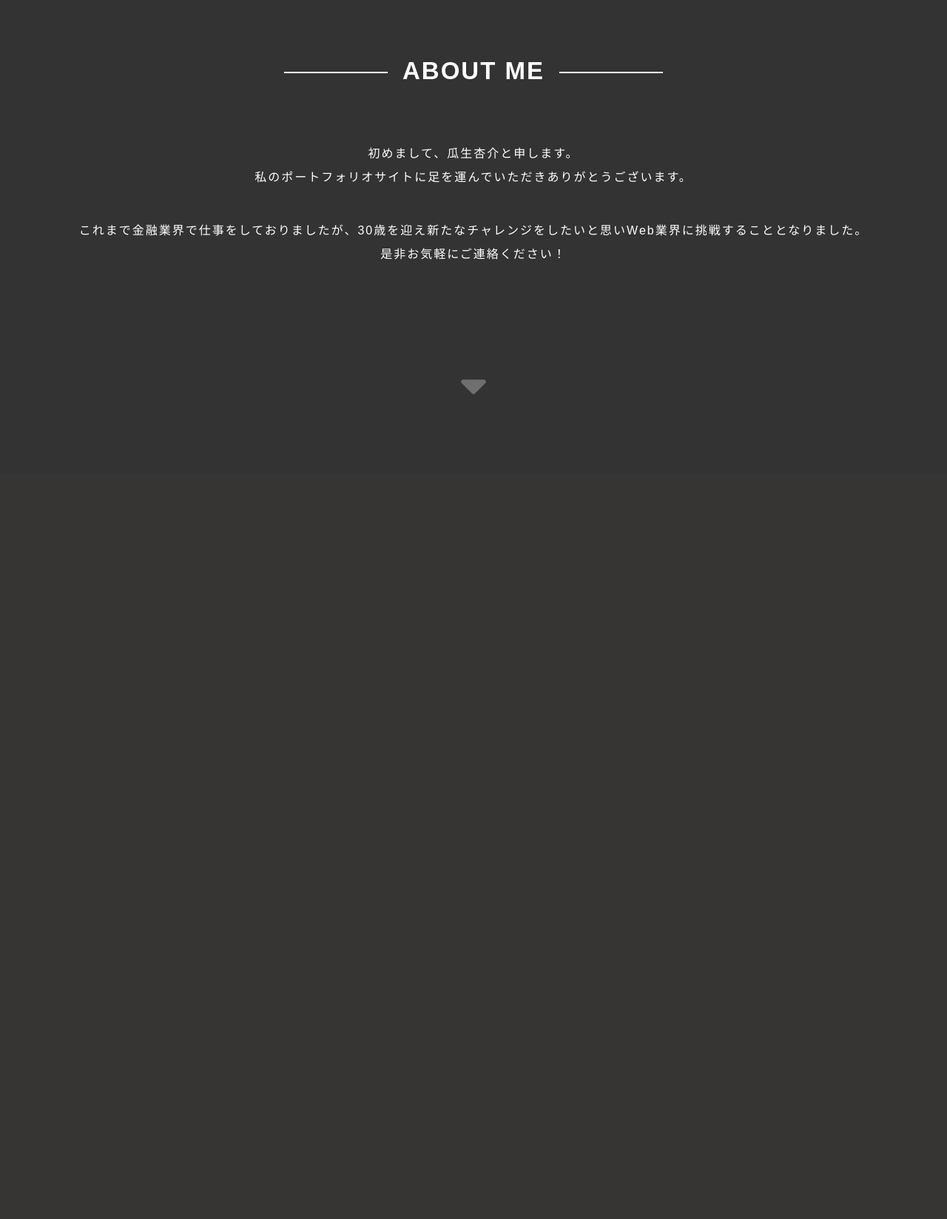
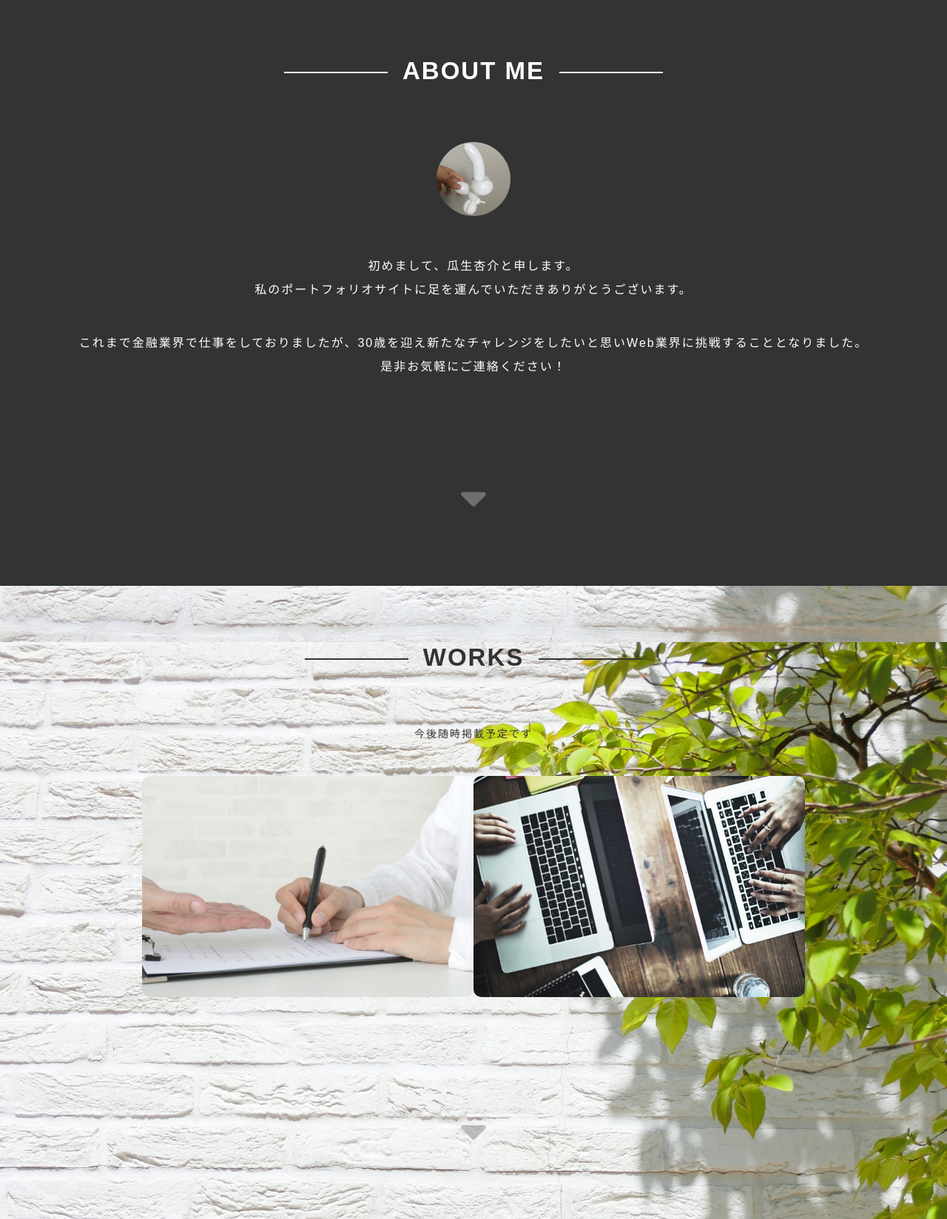
Before and after one commit to KyosukeUryu/portfolio_web, a PHP site: page / in a window 1280 px wide. Shown: the part 1052-2700 px from the top of the page at 74% size. Before the commit the page ends 1585 px from the top, so only its background shows below. Run offline with PHP 8.4, Linux system fonts and the light colour scheme; some libraries are stand-ins or nearby versions; some web fonts are replaced.

Commit message:
[add]worksセクション作成

```diff
--- a/css/style.css
+++ b/css/style.css
@@ -85,6 +85,17 @@ body {
   color: #fff;
   width: 100%;
 }
+.profile-image {
+  width: 100px;
+  height: 100px;
+  transform: rotate(90deg);
+  margin-bottom: 50px;
+  border-radius: 50%;
+  transition: box-shadow 0.4s;
+}
+.profile-image:hover {
+  box-shadow: 0 0 5px 2px rgba(255, 255, 255, 0.7);
+}
 .heading {
   padding: 80px;
   font-size: 3.3rem;
@@ -113,3 +124,85 @@ body {
   color: #fff;
 }
 /* ここまでabout */
+.works {
+  width: 100%;
+}
+.heading-even::before,
+.heading-even::after {
+  content: '';
+  display: inline-block;
+  height: 2px;
+  width: 140px;
+  margin: 0 20px;
+  vertical-align: middle;
+  background-color: #333;
+}
+.announce {
+  letter-spacing: 2px;
+  padding-bottom: 50px;
+}
+.works-contents {
+  width: 70%;
+  margin: 0 auto 60px;
+  display: table;
+  table-layout: fixed;
+}
+.work-box {
+  display: table-cell;
+  position: relative;
+  overflow: hidden;
+  border-radius: 10px;
+  margin-bottom: 50px;
+}
+.work-link {
+  display: block;
+  height: 100%;
+  width: 100%;
+}
+.work-link:hover {
+  box-shadow: 0 0 6px -1px rgba(0, 0, 0, 0.3);
+  opacity: 0.8;
+}
+.work-link::after {
+  content: 'Coming soon';
+  opacity: 0;
+  position: absolute;
+  display: block;
+  top: -150%;
+  left: 33%;
+  padding: 8px;
+  border: solid 3px #f59342;
+  font-size: 2.2rem;
+  font-weight: bold;
+  border-radius: 10%;
+  color: #f59342;
+  background-color: #333;
+  transition: all 1s ease-in-out;
+}
+.work-link:hover::after {
+  opacity: 1;
+  top: 40%
+}
+.work-box:hover .work-image {
+  transform: scale(1.1);
+}
+.work-image {
+  border-radius: 10px;
+  width: 100%;
+  display: block;
+  transition: transform 0.3s;
+  transform-origin:left bottom;
+}
+/* .work-image:hover {
+  transform: scale(1.2);
+} */
+/* .work-box::after {
+  content: '';
+  position: absolute;
+  top: 0;
+  left: 0;
+  width: 100%;
+  height: 427px;
+  background-color: rgba(0, 0, 0, 0.3);
+  border-radius:  10px;
+} */
--- a/index.html
+++ b/index.html
@@ -30,6 +30,7 @@
     <main>
       <section class="about" id="about">
         <h2 class="heading">ABOUT ME</h2>
+        <img class="profile-image" src="images/profile.jpeg" alt="自己紹介画像">
         <p class="about-text">
           初めまして、瓜生杏介と申します。<br>
           私のポートフォリオサイトに足を運んでいただきありがとうございます。
@@ -42,8 +43,24 @@
           <i class="arrow fas fa-sort-down"></i>
         </div>
       </section>
-      <section class="work">
-
+      <section class="work" id="work">
+        <h2 class="heading heading-even">WORKS</h2>
+        <p class="announce">今後随時掲載予定です</p>
+        <div class="works-contents">
+          <div class="work-box">
+            <a href="#" class="work-link">
+              <img class="work-image" src="images/work1.jpg" alt="仕事画像１">
+            </a>
+          </div>
+          <div class="work-box">
+            <a href ="#" class="work-link">
+              <img class="work-image" src="images/work2.jpg" alt="仕事画像２">
+            </a>
+          </div>
+        </div>
+        <div class="arrow-down">
+          <i class="arrow fas fa-sort-down"></i>
+        </div>
       </section>
       <section class="skill">
 
```
Also changed, not shown: images/profile.jpeg (added), images/work1.jpg (added), images/work2.jpg (added), 2 other files.
